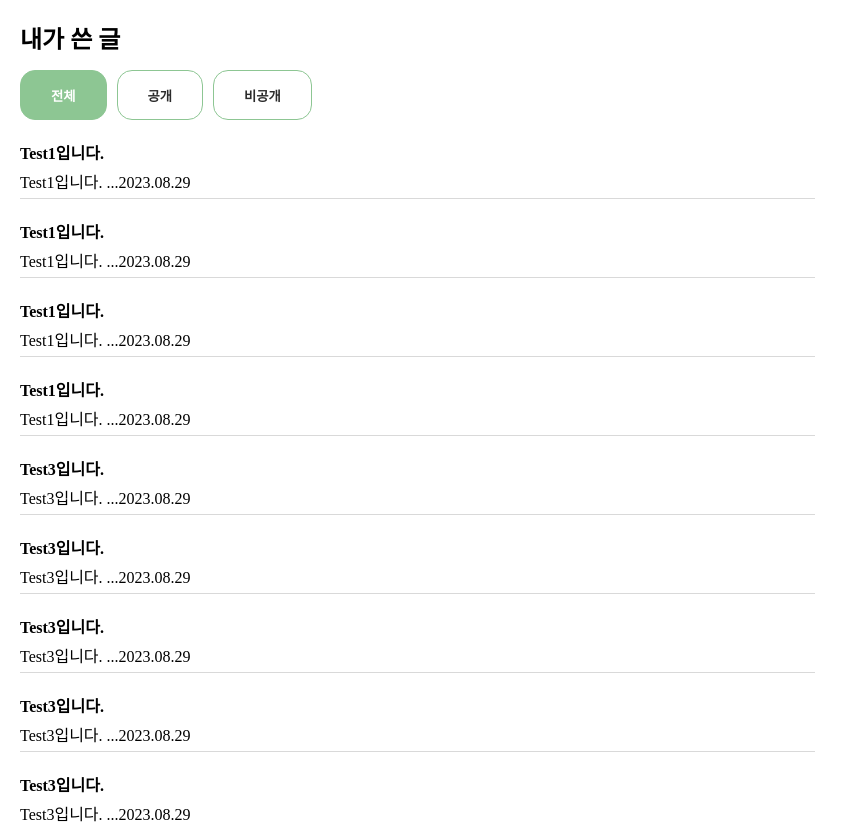
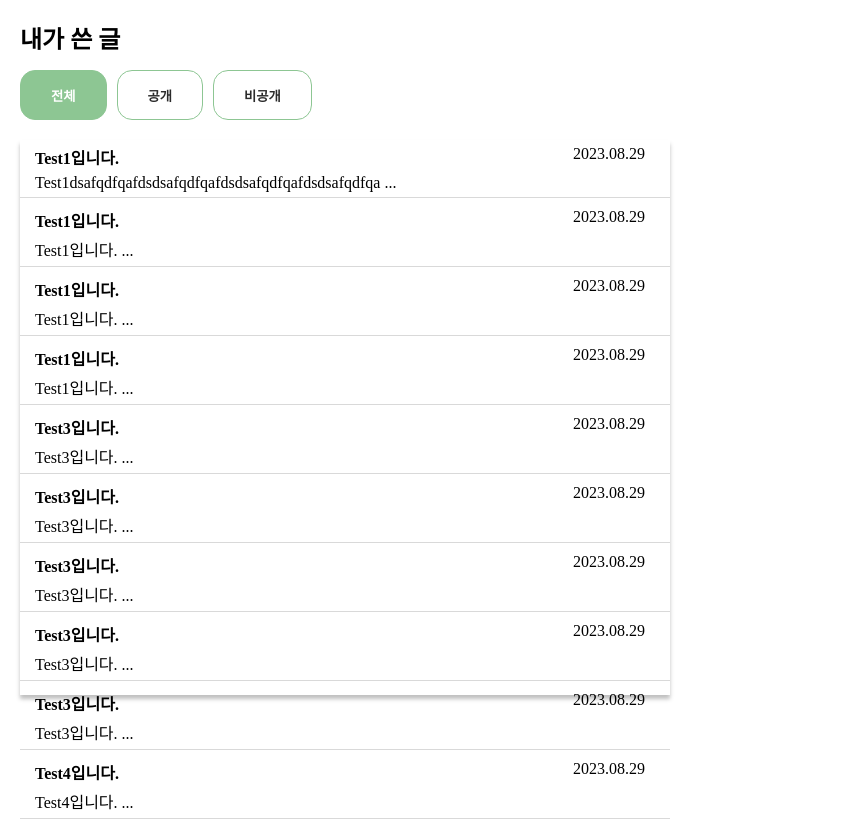
Before and after one commit to wjdgml/seb45_main_012, a React (Create React App) app in the folder client/: page / in a window 1280 px wide. Shown: the top 824 px of the page, without its empty margins (0-860 px from the left). Built offline with nearby package versions, Linux system fonts and the light colour scheme.

Commit message:
feat: 글 업로드 날짜 위치 조정

```diff
--- a/client/src/pages/MyPageMain.jsx
+++ b/client/src/pages/MyPageMain.jsx
@@ -89,13 +89,13 @@ const MyPageMain = () => {
       <section className='posts_container'>
         {filteredPosts.map((post) => (
           <article className="post" key={post.id}>
-            <h4 className="post_title">{post.title}</h4>
-            <div className='post_detail'>
-              <span className='post_content'>{post.body.slice(0, 50) + " ..."}</span>
-              <span className='post_date'>{
+            <div className='post_info'>
+              <h4 className="post_title">{post.title}</h4>
+              <div className='post_date'>{
                 new Date(post.createdAt).toISOString().split("T")[0].replace(/-/g, '.')
-              }</span>
+              }</div>
             </div>
+            <div className='post_content'>{post.body.slice(0, 50) + " ..."}</div>
           </article>
         ))}
       </section>
@@ -116,7 +116,7 @@ const testData = [
         "userId": 1,
         "type": "free",
         "title": "Test1입니다.",
-        "body": "Test1입니다.",
+        "body": "Test1dsafqdfqafdsdsafqdfqafdsdsafqdfqafdsdsafqdfqafdsdsafqdfqafdsdsafqdfqafdsdsafqdfqafdsdsafqdfqafdsdsafqdfqafdsdsafqdfqafds입니다.",
         "open": true,
         "createdAt": "2023-08-29T09:22:18.7444354"
     },
--- a/client/src/styles/MyPageMain.css
+++ b/client/src/styles/MyPageMain.css
@@ -37,12 +37,14 @@ button.active {
 }
 
 .posts_container {
-  width: 795px;
+  width: 650px;
   height: 555px;
   display: flex;
+  flex: 0 1 0;
   flex-direction: column;
-  gap: 20px;
+  gap: 10px;
   margin-top: 20px;
+  box-shadow: 0px 4px 4px rgba(0, 0, 0, 0.25);
 }
 
 .post {
@@ -50,10 +52,26 @@ button.active {
   flex-direction: column;
   gap: 5px;
   flex: 0 1 auto;
-  padding-bottom: 5px;
+  padding: 0px 0px 5px 15px;
   border-bottom: 1px solid #D9D9D9;
 }
 
+.post_info {
+  display: flex;
+  flex-direction: row;
+  justify-content: space-between;
+}
+
+.post_date {
+  position: relative;
+  right: 25px;
+}
+
+.posts_container > article:first-child {
+  margin-top: 5px;
+}
+
 .posts_container > article:last-child {
+  margin-bottom: 5px;
   border-bottom: 0;
 }
```
